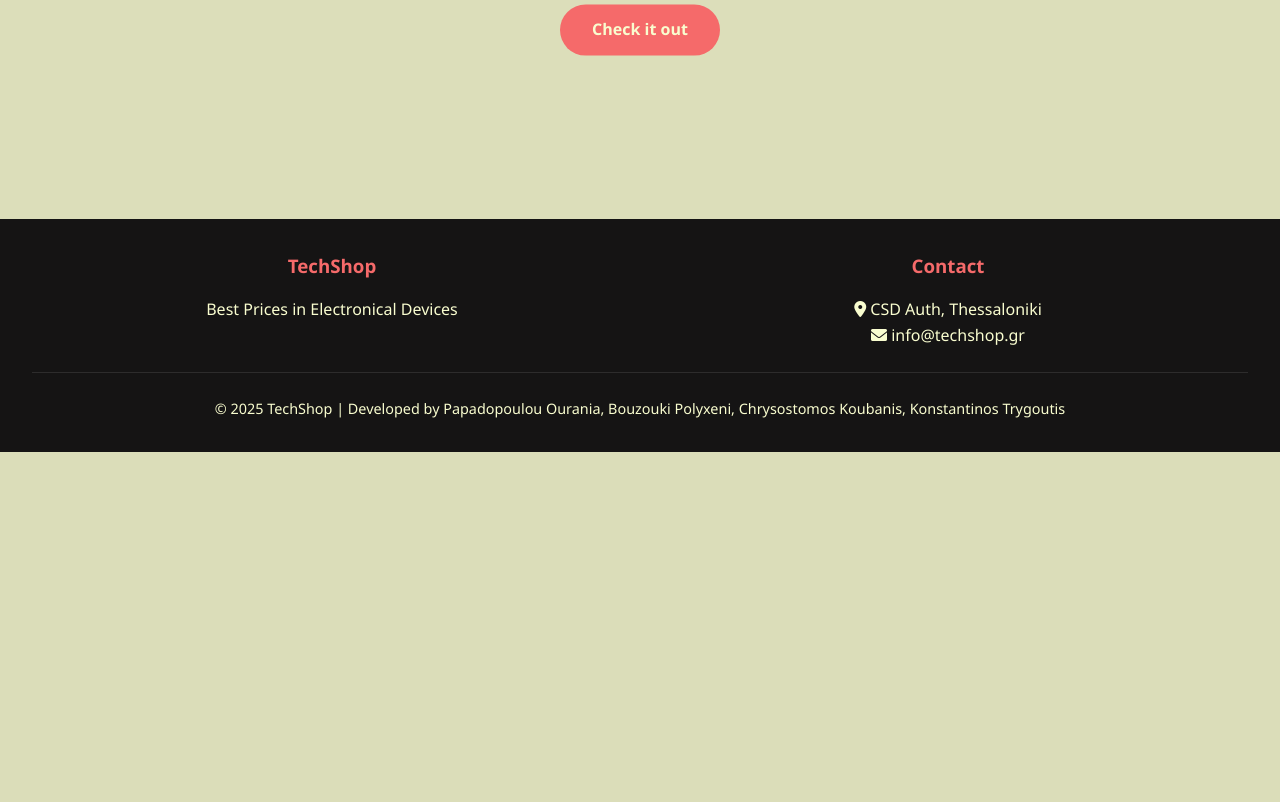
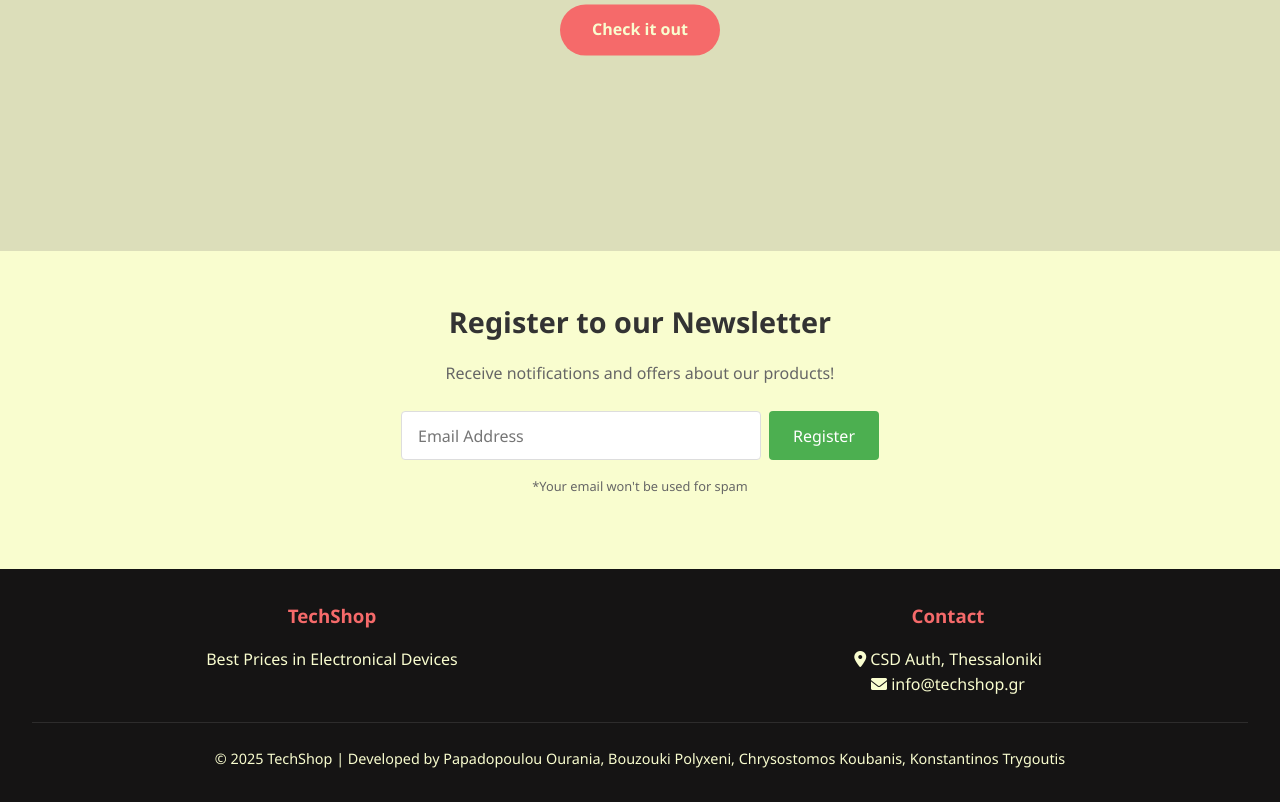
Before and after one commit to ChrysKoubanis/E-shop, a Flask app: page / in a window 1280 px wide. Shown: the part 359-1161 px from the top of the page. Before the commit the page ends 811 px from the top, so only its background shows below. Run offline with Flask 3, Linux system fonts and the light colour scheme; data that the repository does not hold is empty; some libraries are stand-ins or nearby versions.

Commit message:
404 and newsletter

```diff
--- a/static/css/style.css
+++ b/static/css/style.css
@@ -518,3 +518,78 @@
   flex: 1;
   padding: 20px;
 }
+
+/* Newsletter Section */
+.newsletter {
+    background-color: #f9fdcf;
+    padding: 3rem 1rem;
+    text-align: center;
+    margin-top: 2rem;
+}
+
+.newsletter-container {
+    max-width: 600px;
+    margin: 0 auto;
+}
+
+.newsletter h2 {
+    color: #333;
+    margin-bottom: 1rem;
+    font-size: 1.8rem;
+}
+
+.newsletter p {
+    color: #666;
+    margin-bottom: 1.5rem;
+}
+
+.newsletter-form {
+    display: flex;
+    justify-content: center;
+    gap: 0.5rem;
+    margin-bottom: 1rem;
+}
+
+.newsletter-form input {
+    padding: 0.8rem 1rem;
+    border: 1px solid #ddd;
+    border-radius: 4px;
+    width: 60%;
+    font-size: 1rem;
+}
+
+.newsletter-form button {
+    padding: 0.8rem 1.5rem;
+    background-color: #4CAF50;
+    color: white;
+    border: none;
+    border-radius: 4px;
+    cursor: pointer;
+    font-size: 1rem;
+    transition: background-color 0.3s;
+}
+
+.newsletter-form button:hover {
+    background-color: #45a049;
+}
+
+.newsletter-note {
+    font-size: 0.8rem;
+    color: #999;
+}
+
+@media (max-width: 600px) {
+    .newsletter-form {
+        flex-direction: column;
+        align-items: center;
+    }
+
+    .newsletter-form input {
+        width: 100%;
+        margin-bottom: 0.5rem;
+    }
+
+    .newsletter-form button {
+        width: 100%;
+    }
+}
--- a/static/js/javascript.js
+++ b/static/js/javascript.js
@@ -50,5 +50,15 @@
     }, 5000);
 }
 
+// Newsletter form submission
+document.querySelector('.newsletter-form')?.addEventListener('submit', function(e) {
+    e.preventDefault();
+    const emailInput = this.querySelector('input[type="email"]');
+    if (emailInput.value) {
+        alert('Thanks for your registration! We will inform you about our offers and new products!');
+        emailInput.value = ''; // Clear the input
+    }
+});
+
 // Εκκίνηση όταν φορτωθεί η σελίδα
 window.addEventListener('DOMContentLoaded', loadSlideshow);
--- a/templates/404.html
+++ b/templates/404.html
@@ -48,9 +48,8 @@
 </head>
 <body>
     <div class="container">
-        <!-- Αντικατάσταση emoji με GIF -->
         <div class="animation">
-            <img src="https://media1.giphy.com/media/v1.Y2lkPTc5MGI3NjExZ2RqNzl3bHFkeGtvZHBudmtyY2Vjc2U2YTR4MDRudXJmaXNubDAybyZlcD12MV9pbnRlcm5hbF9naWZfYnlfaWQmY3Q9Zw/H54feNXf6i4eAQubud/giphy.gif" alt="Sad animation" width="150">
+            <img src="https://media4.giphy.com/media/v1.Y2lkPTc5MGI3NjExOXZmc2p4ZXJsZGV2cHp3M2F6N2s2NnFteTNyMThnODlvb3IwZWh3eCZlcD12MV9pbnRlcm5hbF9naWZfYnlfaWQmY3Q9Zw/ZgSEzHSQbijCmhbS6F/giphy.gif" alt="Sad animation" width="150">
         </div>
         <h1>404</h1>
         <p>Oops! Page Not Found!</p>
--- a/templates/homepage.html
+++ b/templates/homepage.html
@@ -47,6 +47,18 @@
         </div>
     </section>
 
+    <section class="newsletter">
+        <div class="newsletter-container">
+            <h2>Register to our Newsletter</h2>
+            <p>Receive notifications and offers about our products!</p>
+            <form class="newsletter-form" onsubmit="return false;">
+                <input type="email" placeholder="Email Address" required>
+                <button type="submit">Register</button>
+            </form>
+            <p class="newsletter-note">*Your email won't be used for spam</p>
+        </div>
+    </section>
+
     <footer>
         <div class="footer-container">
             <div class="footer-col">
```
